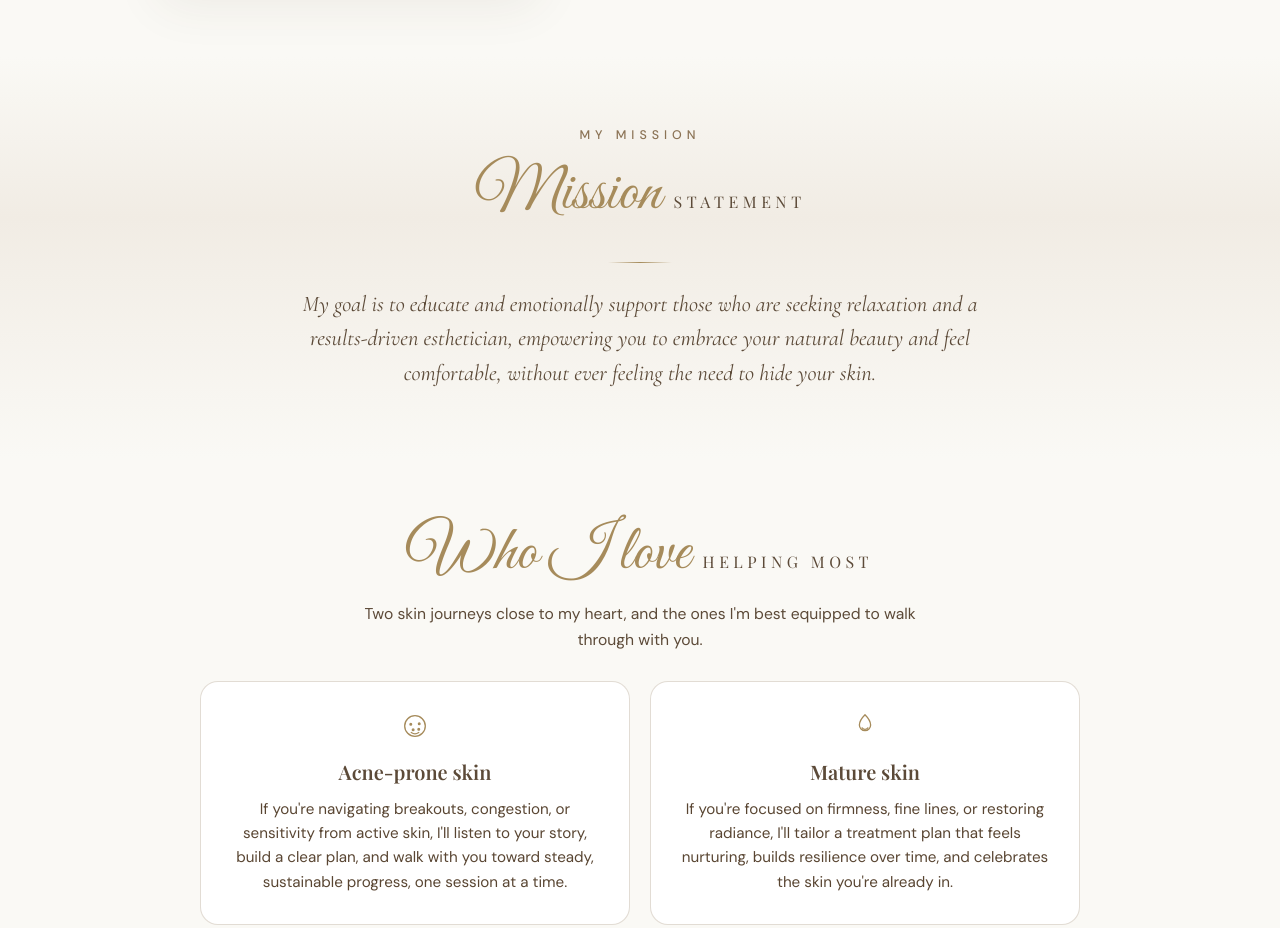
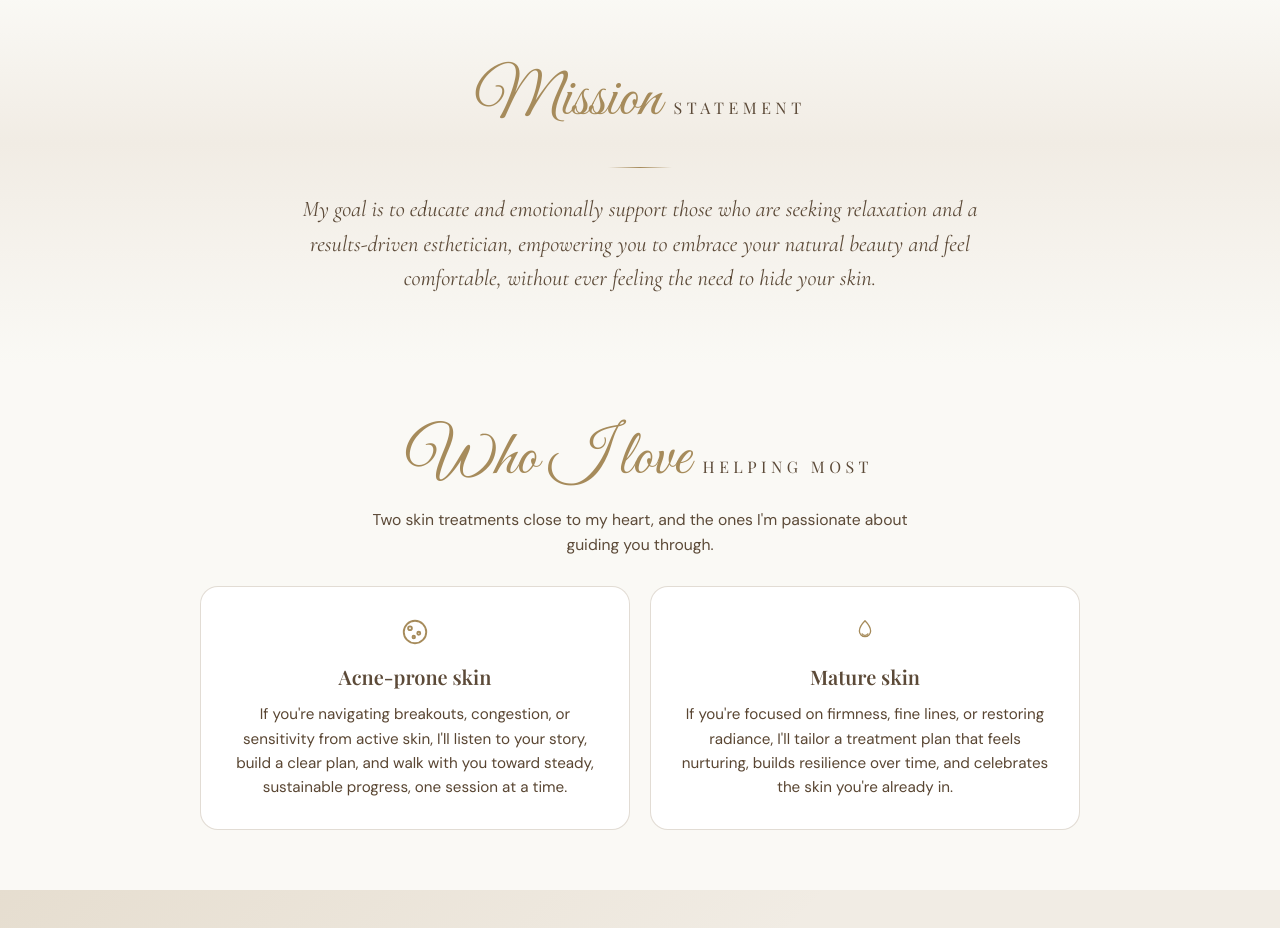
Before and after one commit to tannershea/PKbeauty, a plain HTML site: page about.html in a window 1280 px wide. Shown: the part 1007-1935 px from the top of the page. Drawn offline with nearby package versions, Linux system fonts and the light colour scheme; a web font is replaced by a local one.

Commit message:
Refine About hero, mission, and audience copy
Simplify the About page hero (drop kicker and caps subtitle) and
remove the "My Mission" eyebrow above the Mission Statement. Update
the acne-prone audience card icon to match the skin-types page and
rephrase the "Who I love Helping Most" lede. Also tighten the Waxing
Services lede on the homepage.

Co-authored-by: Cursor <cursoragent@cursor.com>

```diff
--- a/about.html
+++ b/about.html
@@ -35,12 +35,10 @@
 
   <main>
     <section class="page-hero" aria-labelledby="about-page-heading">
-      <p class="page-hero__kicker reveal" data-reveal>About Me</p>
-      <h1 id="about-page-heading" class="page-hero__title reveal" data-reveal data-reveal-delay="1">
+      <h1 id="about-page-heading" class="page-hero__title reveal" data-reveal>
         <span class="script">About</span>
-        <span class="caps">Meet Paulina</span>
       </h1>
-      <p class="page-hero__lede reveal" data-reveal data-reveal-delay="2">
+      <p class="page-hero__lede reveal" data-reveal data-reveal-delay="1">
         Licensed esthetician based in Trumbull, Connecticut, passionate about helping you feel confident in your own skin.
       </p>
     </section>
@@ -76,11 +74,10 @@
 
     <section class="mission" id="mission" aria-labelledby="mission-heading">
       <div class="mission__inner">
-        <p class="mission__eyebrow reveal" data-reveal>My Mission</p>
-        <h2 id="mission-heading" class="section__title section__title--split reveal" data-reveal data-reveal-delay="1">
+        <h2 id="mission-heading" class="section__title section__title--split reveal" data-reveal>
           <span class="script">Mission</span> <span class="caps serif">Statement</span>
         </h2>
-        <blockquote class="mission__quote reveal" data-reveal data-reveal-delay="2">
+        <blockquote class="mission__quote reveal" data-reveal data-reveal-delay="1">
           <p>My goal is to educate and emotionally support those who are seeking relaxation and a results-driven esthetician, empowering you to embrace your natural beauty and feel comfortable, without ever feeling the need to hide your skin.</p>
         </blockquote>
       </div>
@@ -91,18 +88,16 @@
         <h2 id="who-i-help-heading" class="section__title section__title--split">
           <span class="script">Who I love</span> <span class="caps serif">Helping Most</span>
         </h2>
-        <p class="section__lede">Two skin journeys close to my heart, and the ones I'm best equipped to walk through with you.</p>
+        <p class="section__lede">Two skin treatments close to my heart, and the ones I'm passionate about guiding you through.</p>
       </div>
       <ul class="audience">
         <li class="audience-card reveal" data-reveal>
           <div class="audience-card__icon" aria-hidden="true">
-            <svg viewBox="0 0 32 32" width="30" height="30" fill="none" stroke="currentColor" stroke-width="1.4" stroke-linecap="round" stroke-linejoin="round">
-              <circle cx="16" cy="16" r="11" />
-              <circle cx="11.5" cy="14" r="0.9" fill="currentColor" />
-              <circle cx="20.5" cy="13.5" r="0.9" fill="currentColor" />
-              <circle cx="14" cy="20" r="0.9" fill="currentColor" />
-              <circle cx="20" cy="19.5" r="0.9" fill="currentColor" />
-              <path d="M12 23c1.5 1 3 1.4 4 1.4S18.5 24 20 23" />
+            <svg viewBox="0 0 24 24" width="30" height="30" fill="none" stroke="currentColor" stroke-width="1.5" stroke-linecap="round" stroke-linejoin="round">
+              <circle cx="12" cy="12" r="9" />
+              <circle cx="8" cy="9" r="1.5" />
+              <circle cx="15" cy="13" r="1.2" />
+              <circle cx="11" cy="16" r="1" />
             </svg>
           </div>
           <h3>Acne-prone skin</h3>
```
Also changed, not shown: index.html (+1 -1 lines).
